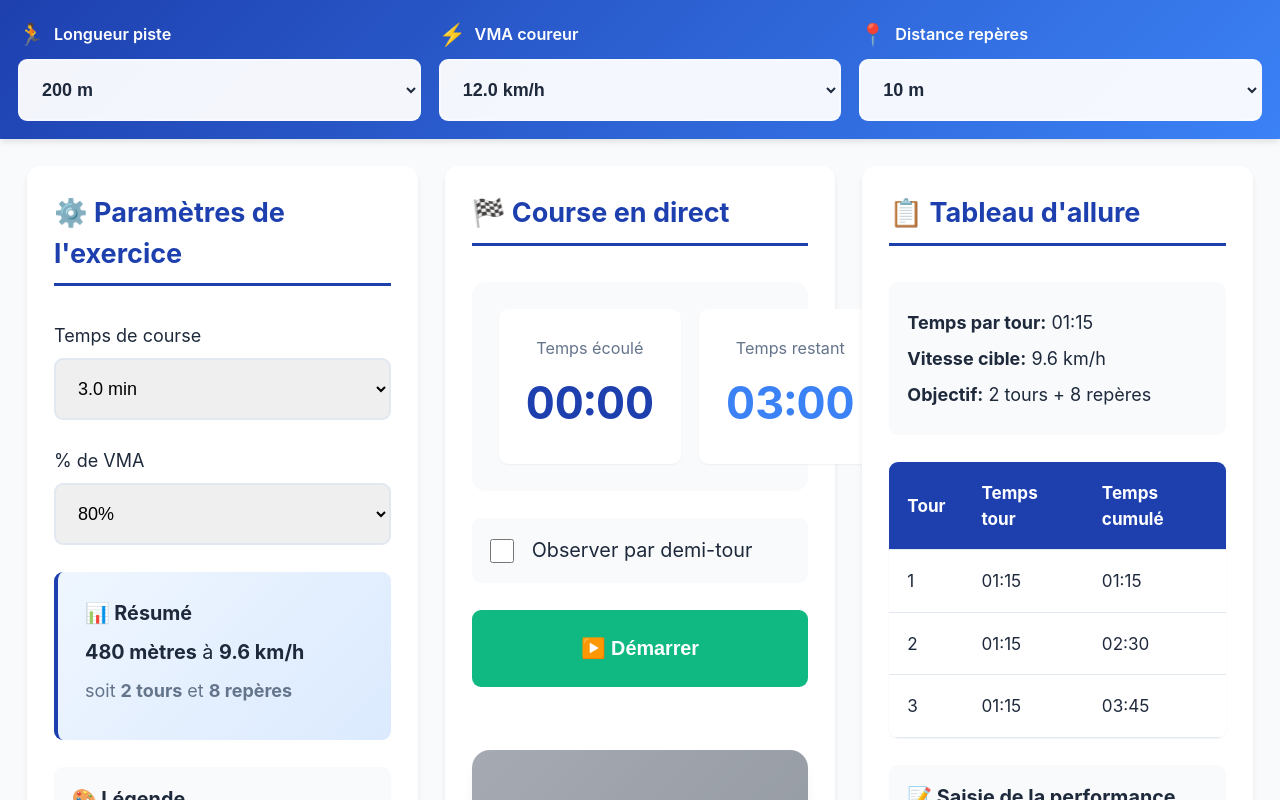
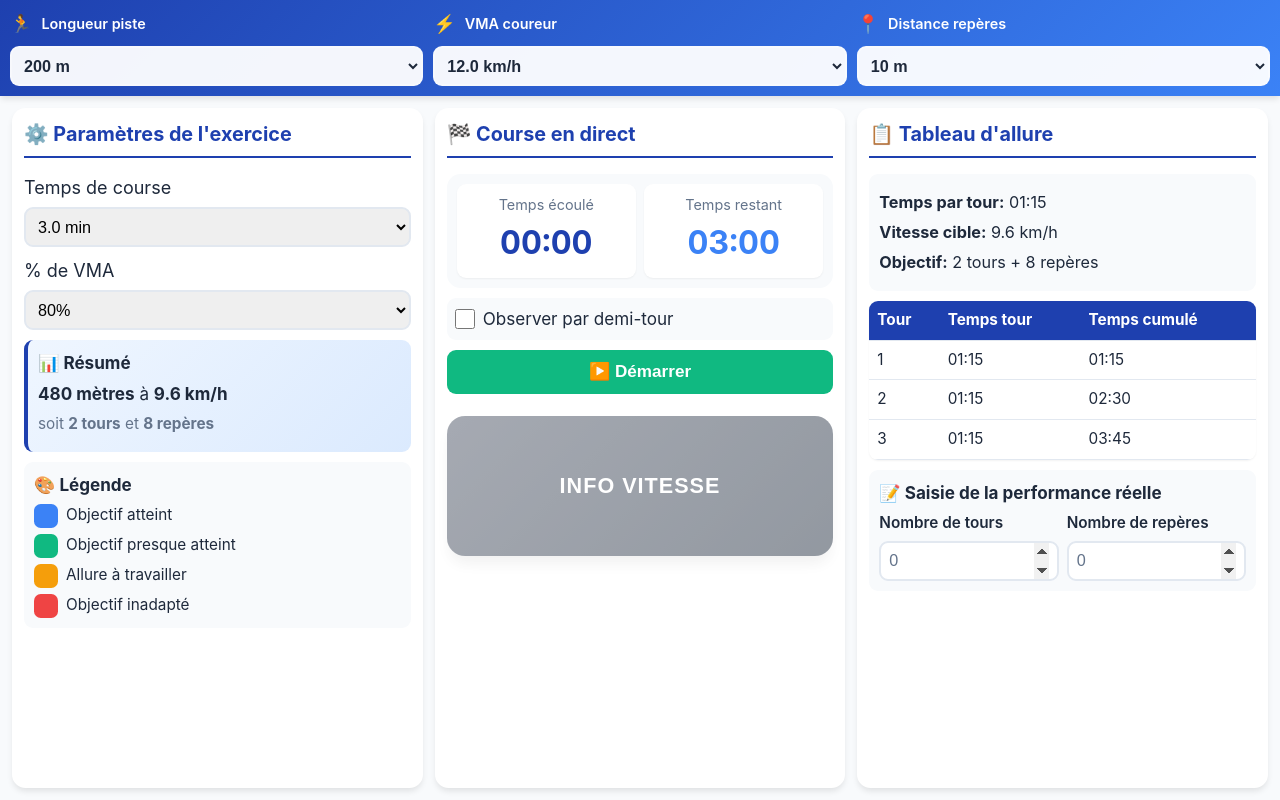
Before and after one commit to LDelorenzo41/DemiFond, a React (Vite) app: page / in a window 1280 px wide. Shown: the top 800 px of the page. Built offline with nearby package versions, Linux system fonts and the light colour scheme.

Commit message:
Mise à jour du style dans App.css

```diff
--- a/src/App.css
+++ b/src/App.css
@@ -876,6 +876,329 @@
   color: var(--color-text);
 }
 
+/* ========================================
+   OPTIMISATION POUR IPAD AIR 2 LANDSCAPE
+   9 pouces - 1024px de largeur
+   ======================================== */
+@media (min-width: 1024px) and (max-width: 1280px) and (orientation: landscape) {
+  /* Bandeau supérieur plus compact */
+  .top-banner {
+    padding: 10px;
+  }
+
+  .banner-content {
+    gap: 10px;
+    grid-template-columns: repeat(3, 1fr);
+  }
+
+  .selector-group label {
+    font-size: 0.8rem;
+  }
+
+  .label-icon {
+    font-size: 1rem;
+  }
+
+  .selector-group select {
+    padding: 8px;
+    font-size: 0.9rem;
+    min-height: 40px;
+  }
+
+  /* Contenu principal - 3 colonnes compactes */
+  .main-content {
+    padding: 12px;
+    gap: 12px;
+    grid-template-columns: repeat(3, 1fr);
+  }
+
+  /* Panneaux plus compacts */
+  .panel {
+    padding: 12px;
+    gap: 10px;
+  }
+
+  .panel h2 {
+    font-size: 1.1rem;
+    margin-bottom: 6px;
+    padding-bottom: 6px;
+    border-bottom-width: 2px;
+  }
+
+  .panel h3 {
+    font-size: 0.95rem;
+    margin-bottom: 6px;
+  }
+
+  /* Panneau gauche compact */
+  .param-section {
+    gap: 6px;
+  }
+
+  .param-select {
+    padding: 8px;
+    font-size: 0.9rem;
+    min-height: 40px;
+  }
+
+  .summary-box {
+    padding: 10px;
+  }
+
+  .summary-content p {
+    margin: 6px 0;
+    font-size: 0.95rem;
+  }
+
+  .summary-detail {
+    font-size: 0.85rem !important;
+  }
+
+  .legend-box {
+    padding: 10px;
+  }
+
+  .legend-items {
+    gap: 6px;
+  }
+
+  .legend-item {
+    gap: 8px;
+    font-size: 0.85rem;
+  }
+
+  .legend-color {
+    width: 24px;
+    height: 24px;
+  }
+
+  /* Panneau central compact */
+  .timer-section {
+    padding: 10px;
+  }
+
+  .timer-display {
+    gap: 8px;
+  }
+
+  .timer-box {
+    padding: 10px;
+  }
+
+  .timer-label {
+    font-size: 0.8rem;
+    margin-bottom: 4px;
+  }
+
+  .timer-value {
+    font-size: 1.8rem;
+  }
+
+  .observation-mode {
+    padding: 8px;
+  }
+
+  .checkbox-label {
+    font-size: 0.95rem;
+    gap: 8px;
+  }
+
+  .checkbox-label input[type="checkbox"] {
+    width: 20px;
+    height: 20px;
+  }
+
+  .control-buttons {
+    gap: 8px;
+  }
+
+  .btn-control {
+    padding: 10px;
+    font-size: 0.95rem;
+    min-height: 44px;
+  }
+
+  /* Barre de progression compacte */
+  .lap-progress-container {
+    padding: 10px;
+    margin: 12px 0;
+  }
+
+  .lap-progress-header {
+    margin-bottom: 8px;
+  }
+
+  .lap-progress-label {
+    font-size: 0.9rem;
+  }
+
+  .lap-progress-time {
+    font-size: 0.85rem;
+  }
+
+  .lap-progress-bar-wrapper {
+    height: 32px;
+  }
+
+  .lap-progress-status {
+    margin-top: 8px;
+    font-size: 0.95rem;
+    padding: 6px;
+  }
+
+  /* Bouton INFO VITESSE compact */
+  .speed-button-container {
+    margin: 12px 0;
+  }
+
+  .speed-button {
+    min-height: 140px;
+    gap: 8px;
+  }
+
+  .speed-button-text {
+    font-size: 1.2rem;
+  }
+
+  .speed-button-info {
+    font-size: 1rem;
+  }
+
+  .btn-undo {
+    padding: 10px;
+    margin-top: 8px;
+    font-size: 0.9rem;
+    min-height: 40px;
+  }
+
+  /* Historique des passages compact */
+  .lap-history {
+    padding: 10px;
+  }
+
+  .lap-list {
+    gap: 6px;
+  }
+
+  .lap-item {
+    gap: 8px;
+    padding: 8px;
+    font-size: 0.9rem;
+  }
+
+  /* Panneau droit compact */
+  .pace-info {
+    padding: 10px;
+  }
+
+  .pace-info p {
+    margin: 6px 0;
+    font-size: 0.9rem;
+  }
+
+  .pace-table {
+    font-size: 0.85rem;
+  }
+
+  .pace-table th,
+  .pace-table td {
+    padding: 8px;
+  }
+
+  .stats-box {
+    padding: 10px;
+  }
+
+  .stats-content {
+    gap: 8px;
+  }
+
+  .stat-item {
+    padding: 6px 0;
+  }
+
+  .stat-label {
+    font-size: 0.85rem;
+  }
+
+  .stat-value {
+    font-size: 0.95rem;
+  }
+
+  .color-distribution h4 {
+    margin: 6px 0;
+    font-size: 0.9rem;
+  }
+
+  .color-bars {
+    gap: 8px;
+  }
+
+  .color-bar-item {
+    padding: 6px 10px;
+    gap: 6px;
+  }
+
+  .color-dot {
+    width: 14px;
+    height: 14px;
+  }
+
+  .color-count {
+    font-size: 0.9rem;
+  }
+
+  /* Formulaire compact */
+  .performance-form {
+    padding: 10px;
+  }
+
+  .form-grid {
+    gap: 8px;
+  }
+
+  .form-group {
+    gap: 6px;
+  }
+
+  .form-group label {
+    font-size: 0.85rem;
+  }
+
+  .form-input {
+    padding: 8px;
+    font-size: 0.9rem;
+    min-height: 40px;
+  }
+
+  /* Boîte de bilan compacte */
+  .assessment-box {
+    padding: 10px;
+  }
+
+  .assessment-content {
+    gap: 8px;
+  }
+
+  .assessment-row {
+    padding: 6px 0;
+  }
+
+  .assessment-row .label {
+    font-size: 0.85rem;
+  }
+
+  .assessment-row .value {
+    font-size: 0.95rem;
+  }
+
+  .assessment-appreciation {
+    margin-top: 6px;
+    padding: 8px;
+    font-size: 0.9rem;
+  }
+}
+
 /* Responsive - Tablette portrait */
 @media (max-width: 1024px) {
   .main-content {
```
